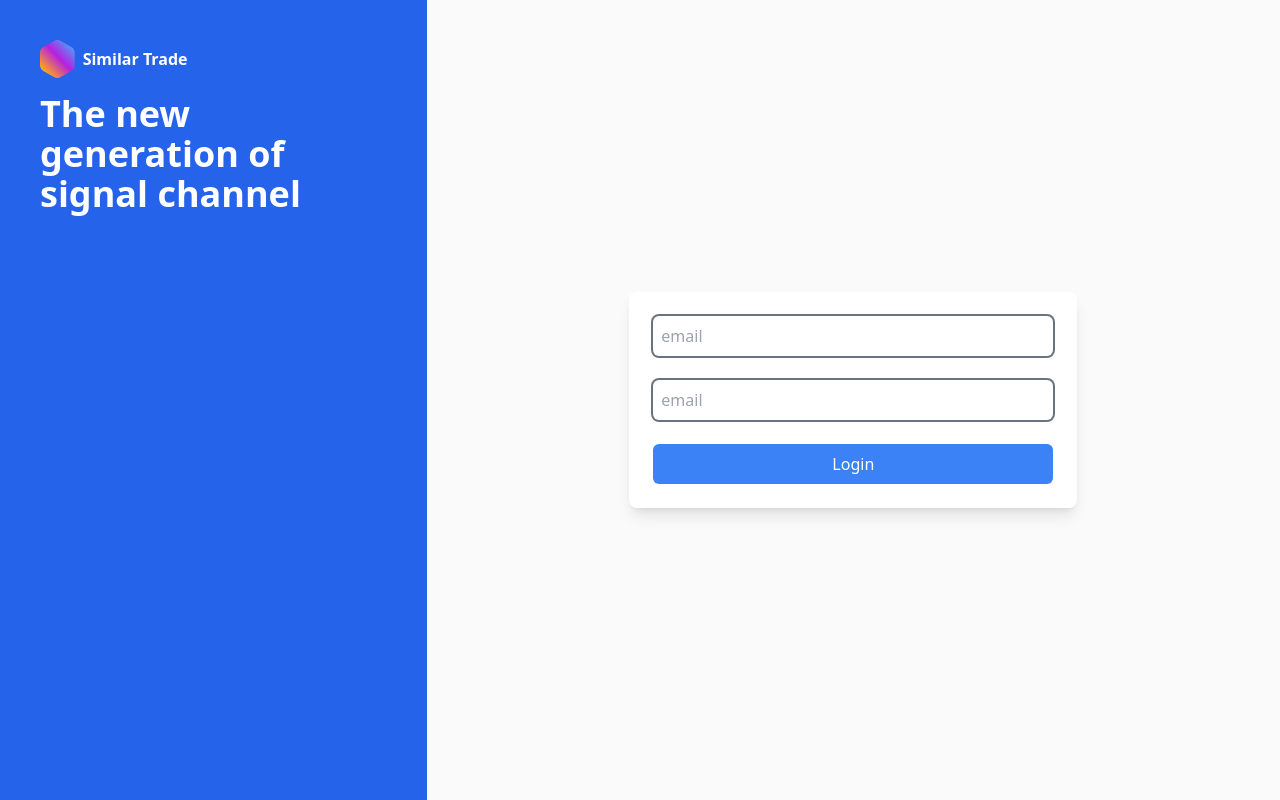
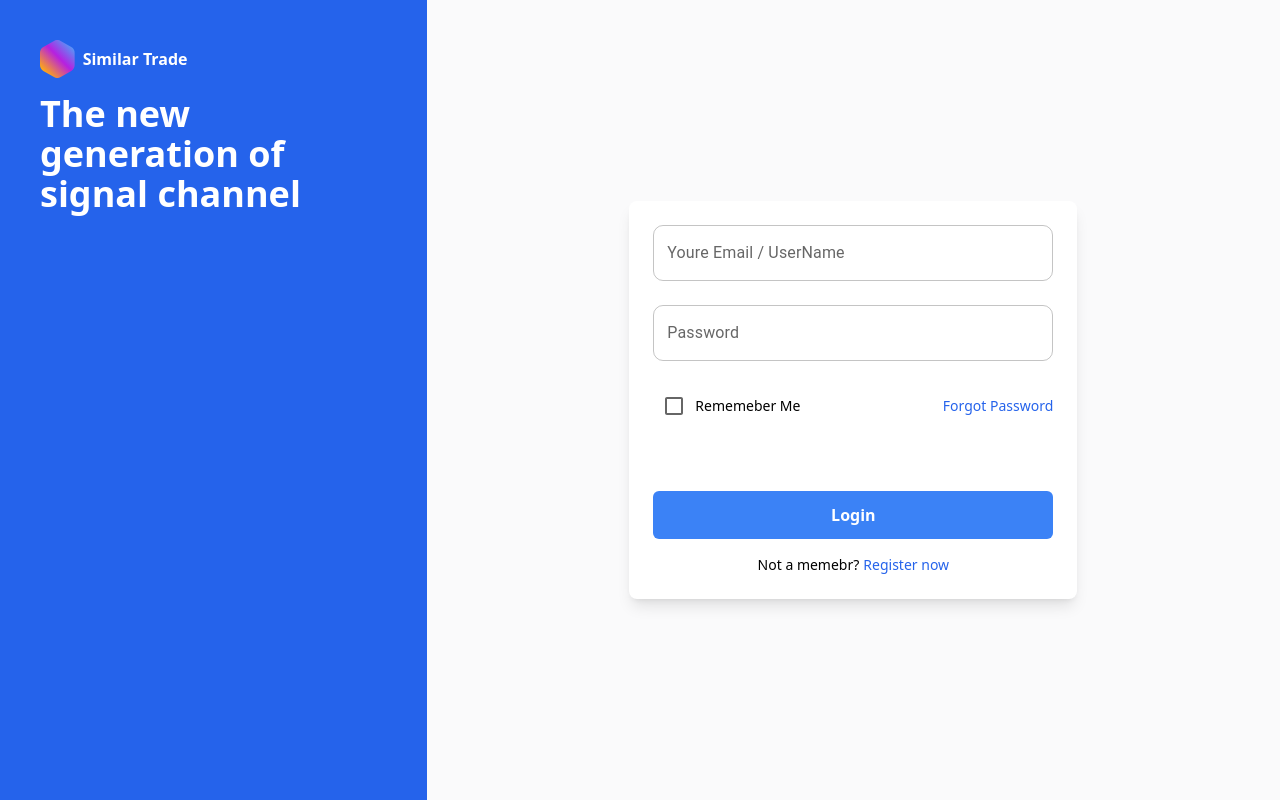
Before and after one commit to FarzinAfrasiabi/similar-trade, a Next.js app: page /login in a window 1280 px wide. Built offline with nearby package versions, Linux system fonts and the light colour scheme.

Commit message:
add forms components and some style fixed

```diff
--- a/package.json
+++ b/package.json
@@ -9,6 +9,9 @@
     "lint": "next lint"
   },
   "dependencies": {
+    "@emotion/react": "^11.11.1",
+    "@emotion/styled": "^11.11.0",
+    "@mui/material": "^5.13.6",
     "autoprefixer": "10.4.14",
     "eslint": "8.43.0",
     "eslint-config-next": "13.4.7",
--- /dev/null
+++ b/src/components/Forms/Inputs.js
@@ -0,0 +1,25 @@
+import TextField from "@mui/material/TextField";
+const Inputs = ({ label , type = "text" }) => {
+  return (
+    <TextField
+      size="medium"
+          fullWidth
+          type={ type}
+      InputLabelProps={{
+        sx: {
+          fontSize: "16px",
+        },
+      }}
+      InputProps={{
+        sx: {
+          borderRadius: "10px",
+        },
+      }}
+      id="outlined-basic"
+      label={label}
+      variant="outlined"
+    />
+  );
+};
+
+export default Inputs;
--- /dev/null
+++ b/src/components/Forms/Links.js
@@ -0,0 +1,14 @@
+import Link from "next/link";
+
+const Links = ({ href, text }) => {
+  return (
+    <Link
+      href={`${href}`}
+      className="text-blue-600 text-sm hover:underline hover:underline-offset-2"
+    >
+      {text}
+    </Link>
+  );
+};
+
+export default Links;
--- /dev/null
+++ b/src/components/Forms/button.js
@@ -0,0 +1,12 @@
+const Buttons = ({ children, type = "button" }) => {
+  return (
+    <button
+      type={type}
+      className="w-full bg-blue-500 text-white py-3 font-semibold rounded-md hover:shadow-md hover:ring-2 hover:ring-blue-500 hover:ring-offset-1 transition-all ease-in-out duration-150"
+    >
+      {children}
+    </button>
+  );
+};
+
+export default Buttons;
--- /dev/null
+++ b/src/components/Forms/checkbox.js
@@ -0,0 +1,7 @@
+const Checkbox = () => {
+    return (
+        <input type="checkbox"  />
+     );
+}
+
+export default Checkbox;
--- a/src/pages/login.js
+++ b/src/pages/login.js
@@ -1,4 +1,8 @@
-import Image from "next/image";
+import Inputs from "@/components/Forms/Inputs";
+import Links from "@/components/Forms/Links";
+import Buttons from "@/components/Forms/button";
+import { Checkbox } from "@mui/material";
+
 
 const Login = () => {
   return (
@@ -7,11 +11,34 @@ const Login = () => {
         <div className="col-span-4  flex flex-col justify-between p-10 relative bg-blue-600">
           <div className="flex flex-col  gap-y-4">
             <div className="flex items-center gap-x-2">
-                            <svg xmlns="http://www.w3.org/2000/svg" width="34.641" height="37.937"><defs><linearGradient id="a" x1="1" x2=".172" y2=".89" gradientUnits="objectBoundingBox"><stop offset="0" stop-color="#32c5ff" /><stop offset=".534" stop-color="#b620e0" /><stop offset="1" stop-color="#ffaa12" /></linearGradient></defs><path d="M17.2 2.131a6.667 6.667 0 0 1 6.667 0l10.656 6.151a6.667 6.667 0 0 1 3.333 5.774v12.3a6.667 6.667 0 0 1-3.333 5.774l-10.654 6.152a6.667 6.667 0 0 1-6.667 0L6.549 32.131a6.667 6.667 0 0 1-3.333-5.774v-12.3a6.667 6.667 0 0 1 3.333-5.775Z" transform="translate(-3.215 -1.238)" fill="url(#a)" /></svg>
+              <svg
+                xmlns="http://www.w3.org/2000/svg"
+                width="34.641"
+                height="37.937"
+              >
+                <defs>
+                  <linearGradient
+                    id="a"
+                    x1="1"
+                    x2=".172"
+                    y2=".89"
+                    gradientUnits="objectBoundingBox"
+                  >
+                    <stop offset="0" stopColor="#32c5ff" />
+                    <stop offset=".534" stopColor="#b620e0" />
+                    <stop offset="1" stopColor="#ffaa12" />
+                  </linearGradient>
+                </defs>
+                <path
+                  d="M17.2 2.131a6.667 6.667 0 0 1 6.667 0l10.656 6.151a6.667 6.667 0 0 1 3.333 5.774v12.3a6.667 6.667 0 0 1-3.333 5.774l-10.654 6.152a6.667 6.667 0 0 1-6.667 0L6.549 32.131a6.667 6.667 0 0 1-3.333-5.774v-12.3a6.667 6.667 0 0 1 3.333-5.775Z"
+                  transform="translate(-3.215 -1.238)"
+                  fill="url(#a)"
+                />
+              </svg>
               <span className="text-white font-semibold">Similar Trade</span>
             </div>
             <div className="text-2xl text-white font-bold">
-                            <h1 className="text-4xl" >The new generation of signal channel</h1>
+              <h1 className="text-4xl">The new generation of signal channel</h1>
             </div>
           </div>
           <div className="flex-1 flex items-center justify-end">
@@ -22,21 +49,37 @@ const Login = () => {
           <div className="w-full h-screen flex items-center justify-center">
             <div className="bg-white shadow-lg rounded-lg p-2 max-w-md w-full">
               <form className="w-full p-4 flex flex-col gap-y-6 ">
-                                <div className="flex flex-col gap-y-6 w-full">
-                                    <input type="text" className="p-2 w-full ring-2 ring-gray-500 rounded-md border-none outline-none" placeholder="email" />
+                <Inputs label={"Youre Email / UserName"} />
+                <Inputs type="password" label={"Password"} />
+                <div className="flex w-full items-center justify-between">
+                  <div className="flex items-center">
+                    {/* checkbox */}
+                    <Checkbox />
+                    <span className="text-sm">Rememeber Me</span>
                   </div>
-                                <div className="flex flex-col gap-y-6 w-full">
-                                    <input type="text" className="p-2 w-full ring-2 ring-gray-500 rounded-md border-none outline-none" placeholder="email" />
+                  <Links
+                    href={"/forgotpass"}
+                    text={"Forgot Password"}
+                  />
                 </div>
-                                <button className="w-full bg-blue-500 text-white p-2 rounded-md">Login</button>
+                <div className="flex flex-col gap-y-4 pt-10 items-center">
+                  <Buttons type="submit">Login</Buttons>
+                  <div className="flex items-center text-sm gap-x-1">
+                    Not a memebr?
+                    <Links
+                      href={"/signin"}
+                      className="text-blue-600 text-sm hover:underline hover:underline-offset-2"
+                      text={"Register now"}
+                    />
+                  </div>
+                </div>
               </form>
             </div>
           </div>
         </div>
       </div>
-
     </div>
   );
-}
+};
 
 export default Login;
```
Also changed, not shown: 1 other file (tests, documents, lock files or other folders). Lines whose indentation alone changed are shown as unchanged.
